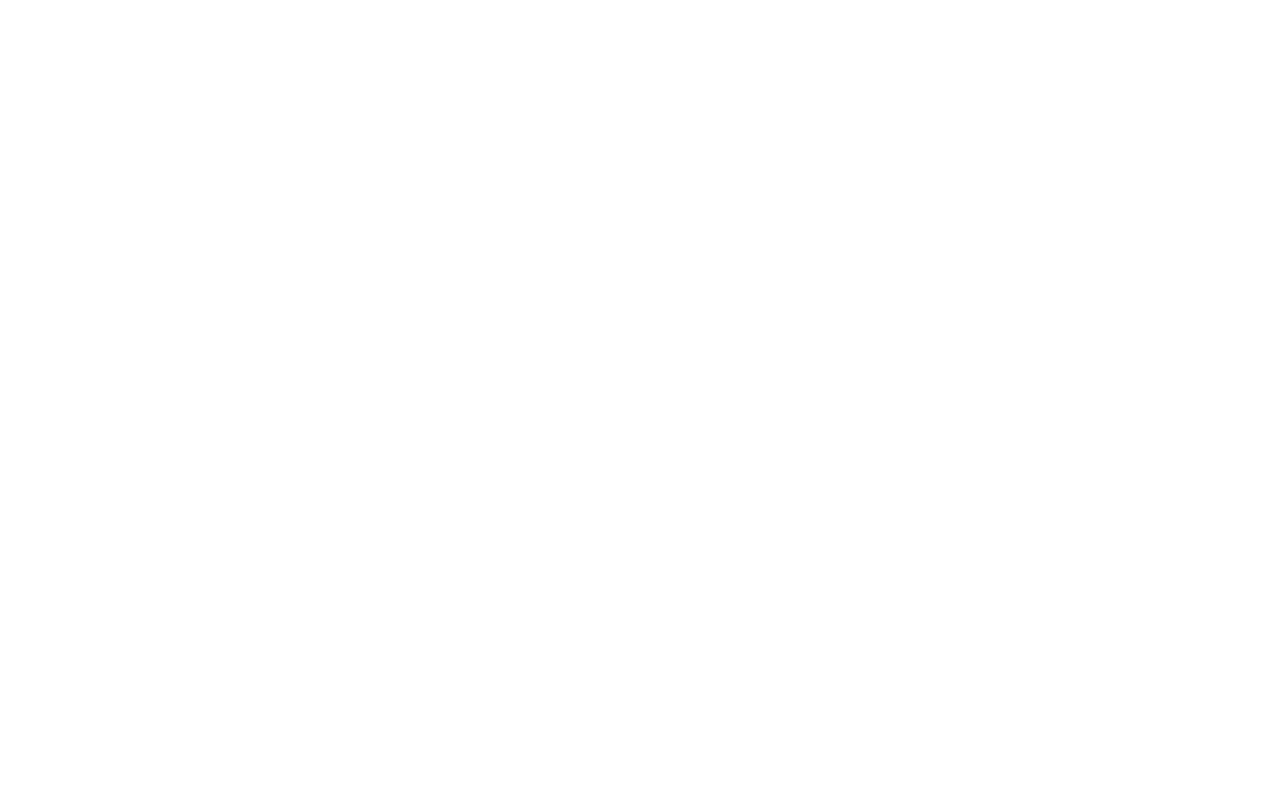
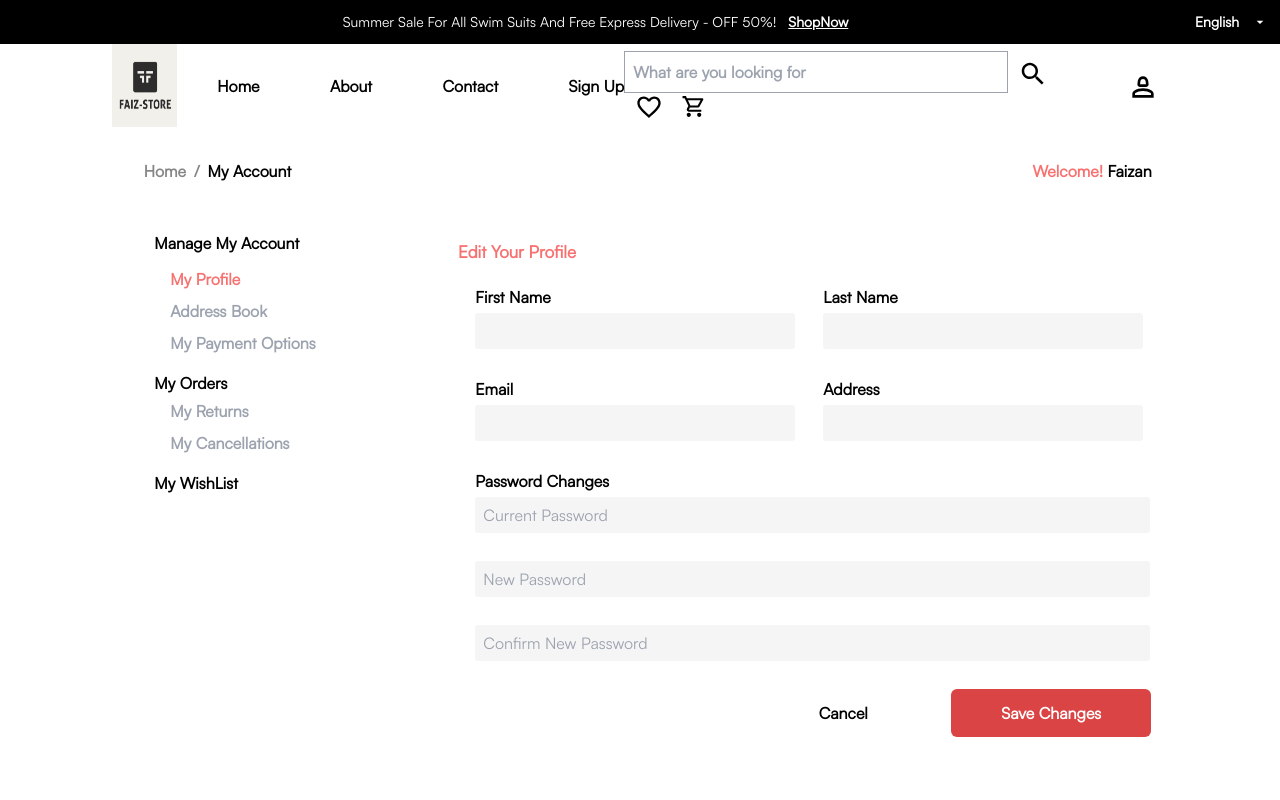
Before and after one commit to SimplifiedWeb/E-Commerce, a React (Vite) app: page /profile in a window 1280 px wide. Before the commit this address had no page. Shown: the top 800 px of the page. Built offline with nearby package versions, Linux system fonts and the light colour scheme.

Commit message:
Account page done

```diff
--- a/src/App.jsx
+++ b/src/App.jsx
@@ -9,6 +9,7 @@
 import WishList_Parent from "./components/wishList/wishList-parent/WishList_Parent";
 import Cart_Parent from "./components/cart/Shopping/Cart_Parent";
 import Checkout_Parent from "./components/checkout/checkout-parent/Checkout_Parent";
+import Profile_Parent from "./components/profile/profile-parent/Profile_Parent";
 
 const App = () => {
   return (
@@ -24,6 +25,7 @@
           <Route path="/wishList" element={<WishList_Parent />} />
           <Route path="/cart" element={<Cart_Parent />} />
           <Route path="/checkout" element={<Checkout_Parent />} />
+          <Route path="/profile" element={<Profile_Parent />} />
         </Route>
       </Routes>
     </Router>
--- a/src/components/pages/contact/contact-parent/Contact_Parent.jsx
+++ b/src/components/pages/contact/contact-parent/Contact_Parent.jsx
@@ -1,3 +1,4 @@
+
 import Contact_Form from "../contact-form/Contact_Form";
 import Contact_Info from "../contact-information/Contact_Info";
 
@@ -19,6 +20,7 @@
           </div>
         </div>
       </div>
+
     </>
   );
 };
--- a/src/components/pages/home/Home.jsx
+++ b/src/components/pages/home/Home.jsx
@@ -13,6 +13,7 @@
 import Our_Product_Parent from "../home/Section_Six/our_product_parent/Our_Product_Parent";
 import Categories_Parent from "../home/Section_Three/category_parent_section/Categories_Parent";
 import Todays_Home from "../home/Section_Two/Todays_Parent_Section/Todays_Home";
+// import VerticalLine from "./VerticalLine";
 const Home = () => {
   return (
     <>
@@ -20,8 +21,10 @@
         <div className="top_ads_bar absolute top-0 left-0 w-[100%]">
           <Top_Add_Bar />
         </div>
-        <div className="navbar h-20 w-full pt-2 ">
+        <div className="navbar h-20 w-full pt-2 mb-6 z-3 ">
           <Navbar />
+
+          {/* <VerticalLine /> */}
         </div>
         <div
           className="hero-section border-2 pr-5 pt-4   flex"
--- a/src/components/pages/home/Section_One/navigation_bar/Navbar.jsx
+++ b/src/components/pages/home/Section_One/navigation_bar/Navbar.jsx
@@ -54,14 +54,11 @@
             </Link>
           </div>
           <div className="w-[38px] cursor-pointer rounded-full h-[43px]">
-            {/* <img
-              src="images/profile_logo.png"
-              alt="profile_logo"
-              className="w-[90%] h-[90%]"
-            /> */}
-            <Person2OutlinedIcon
-              style={{ width: "50px", height: "32px", marginTop: "7px" }}
-            />
+            <Link to="/profile">
+              <Person2OutlinedIcon
+                style={{ width: "50px", height: "32px", marginTop: "7px" }}
+              />
+            </Link>
           </div>
         </div>
       </div>
--- a/src/components/pages/home/Section_One/slider/Slider.jsx
+++ b/src/components/pages/home/Section_One/slider/Slider.jsx
@@ -35,7 +35,7 @@
   }, [images]);
 
   return (
-    <div className="slider-container mt-8 mx-auto relative">
+    <div className="slider-container mt-10 mx-auto relative">
       <div className="slider w-[740px] h-[386px] ml-[-20px] mt-[20px] relative overflow-hidden rounded-lg shadow-md">
         <div className="images-container absolute top-0 left-0 w-full h-full">
           {images.map((image, index) => (
--- /dev/null
+++ b/src/components/profile/profile-edit/Profile_Edit.jsx
@@ -0,0 +1,95 @@
+const Profile_Edit = () => {
+  const inputStyle = {
+    width: "100%",
+    padding: "6px 0px",
+    paddingLeft: "8px",
+    borderRadius: "3px",
+    backgroundColor: "#c8c8c831",
+    color: "black",
+    fontWeight: "500",
+  };
+  return (
+    <>
+      <div className="profile-edit ">
+        <h1 className="text-red-400 text-[17px] font-extrabold p-2">
+          Edit Your Profile
+        </h1>
+        <form className="absolute left-[10%] w-[800px]  p-3 ">
+          <div className="first-section w-full flex flex-wrap gap-7">
+            <div className="firstInput  flex flex-col gap-1 w-[320px] flex-wrap relative ">
+              <label htmlFor="firstName">First Name</label>
+              <input
+                type="text"
+                className=" focus:outline-none  "
+                style={inputStyle}
+              />
+            </div>
+            <div className="firstInput  flex flex-col gap-1 flex-wrap w-[320px] relative ">
+              <label htmlFor="firstName">Last Name</label>
+              <input
+                type="text"
+                className=" focus:outline-none  "
+                style={inputStyle}
+              />
+            </div>
+            <div className="firstInput  flex flex-col gap-1 flex-wrap w-[320px] relative ">
+              <label htmlFor="firstName">Email </label>
+              <input
+                type="text"
+                className=" focus:outline-none  "
+                style={inputStyle}
+              />
+            </div>
+            <div className="firstInput  flex flex-col gap-1 flex-wrap w-[320px] relative ">
+              <label htmlFor="firstName">Address</label>
+              <input
+                type="text"
+                className=" focus:outline-none  "
+                style={inputStyle}
+              />
+            </div>
+            <div className="firstInput  flex flex-col  flex-wrap w-[87%] relative ">
+              <label htmlFor="firstName" className="mb-1">
+                Password Changes
+              </label>
+              <input
+                type="text"
+                className=" focus:outline-none  "
+                style={inputStyle}
+                placeholder="Current Password"
+              />
+            </div>
+            <div className="firstInput  flex flex-col flex-wrap w-[87%] relative ">
+              {/* <label htmlFor="firstName">Address</label> */}
+              <input
+                type="text"
+                className=" focus:outline-none  "
+                style={inputStyle}
+                placeholder="New Password"
+              />
+            </div>
+            <div className="firstInput  flex flex-col  flex-wrap w-[87%] relative ">
+              {/* <label htmlFor="firstName">Address</label> */}
+              <input
+                type="text"
+                className=" focus:outline-none  "
+                style={inputStyle}
+                placeholder="Confirm New Password"
+              />
+            </div>
+            <div className="buttons flex justify-end items-end w-full gap-2 mr-[100px]">
+              <button className="w-[200px]  p-3 rounded-md hover:scale-[0.97] ">
+                Cancel
+              </button>
+              <button className="w-[200px] bg-[#db4444] text-white p-3 rounded-md hover:scale-[0.97] hover:bg-[#f00000]">
+                Save Changes
+              </button>
+            </div>
+          </div>
+        </form>
+      </div>
+    </>
+  );
+};
+
+export default Profile_Edit;
--- /dev/null
+++ b/src/components/profile/profile-parent/Profile_Parent.jsx
@@ -0,0 +1,33 @@
+import Profile_Edit from "../profile-edit/Profile_Edit";
+import Profile_Sidebar from "../profile-sidebar/Profile_Sidebar";
+
+const Profile_Parent = () => {
+  return (
+    <>
+      <div className="profile min-h-[100vh] relative">
+        <div className="route">
+          <div className="route flex gap-2 w-full justify-between absolute top-[4%] left-[3%]">
+            <div className="flex gap-2">
+              <button className="text-[#868686]">Home</button>
+              <button className="text-[#868686]">/</button>
+              <button>My Account</button>
+            </div>
+            <div className="name mr-12">
+              <span className="text-red-400">
+                Welcome! <span className="text-black">Faizan</span>
+              </span>
+            </div>
+          </div>
+        </div>
+        <div className="sidebar-section absolute top-[13%] left-[4%]">
+          <Profile_Sidebar />
+        </div>
+        <div className="right absolute left-[32%] top-[13%]">
+          <Profile_Edit />
+        </div>
+      </div>
+    </>
+  );
+};
+
+export default Profile_Parent;
--- /dev/null
+++ b/src/components/profile/profile-sidebar/Profile_Sidebar.jsx
@@ -0,0 +1,34 @@
+const Profile_Sidebar = () => {
+  const customBtn = {
+    textAlign: "left",
+  };
+
+  return (
+    <>
+      <div className="left flex flex-col gap-3 ">
+        <div className="first flex flex-col gap-2">
+          <h1 className="font-extrabold">Manage My Account</h1>
+          <div className="flex flex-col  text-gray-400 pl-4  flex-wrap p-1   gap-2">
+            <button style={customBtn} className="text-red-400">
+              My Profile
+            </button>
+            <button style={customBtn}>Address Book</button>
+            <button style={customBtn}>My Payment Options</button>
+          </div>
+        </div>
+        <div className="second">
+          <h1>My Orders</h1>
+          <div className="flex flex-col  text-gray-400 pl-4  flex-wrap p-1   gap-2">
+            <button style={customBtn}>My Returns</button>
+            <button style={customBtn}>My Cancellations</button>
+          </div>
+        </div>
+        <div className="third">
+          <button style={customBtn}>My WishList</button>
+        </div>
+      </div>
+    </>
+  );
+};
+
+export default Profile_Sidebar;
--- a/src/index.css
+++ b/src/index.css
@@ -68,3 +68,17 @@
 .heading {
     margin-top: -30px;
 }
+
+.animate-electricity {
+    animation: electricityAnimation 1s linear infinite;
+}
+
+@keyframes electricityAnimation {
+    0% {
+        transform: translateY(-100%);
+    }
+
+    100% {
+        transform: translateY(100%);
+    }
+}
```
